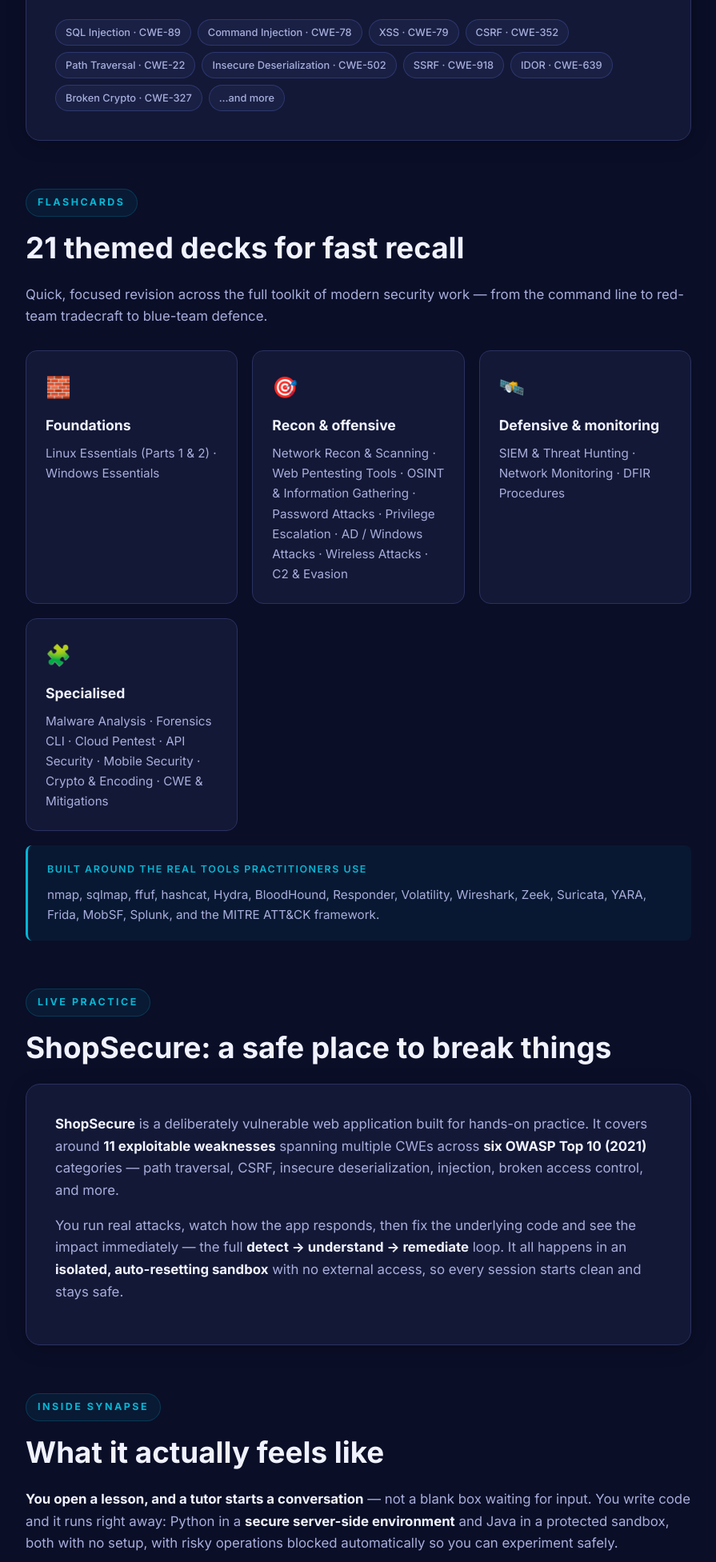
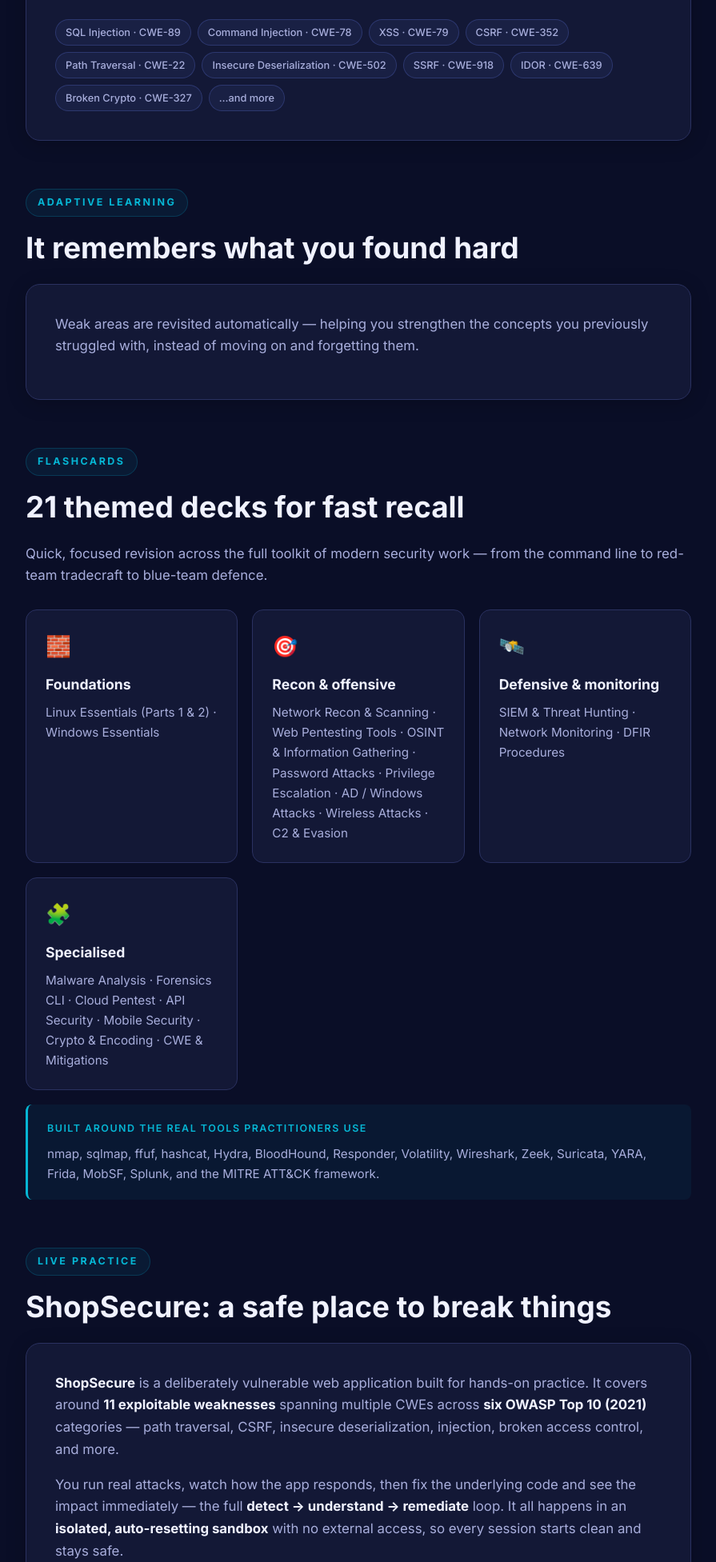
Before and after one commit to whitepanther69/synapse-course, a Flask app: template templates/about.html in a window 1280 px wide. Shown: the part 4202-6155 px from the top of the page at 80% size, without its empty margins (192-1087 px from the left). Run offline with Flask 3, Linux system fonts and the light colour scheme; the template is opened without the code that fills it, so the values that code supplies are empty; parts of the project's set-up code (start-up, migrations or seed data) failed here and were passed over; some web fonts are replaced.

Commit message:
About page: add author attribution line, add Adaptive learning, de-duplicate research/bio

```diff
--- a/templates/about.html
+++ b/templates/about.html
@@ -727,6 +727,15 @@
         </div>
     </section>
 
+    <!-- Adaptive learning -->
+    <section>
+        <span class="section-eyebrow">Adaptive learning</span>
+        <h2>It remembers what you found hard</h2>
+        <div class="card">
+            <p>Weak areas are revisited automatically — helping you strengthen the concepts you previously struggled with, instead of moving on and forgetting them.</p>
+        </div>
+    </section>
+
     <!-- Flashcards -->
     <section>
         <span class="section-eyebrow">Flashcards</span>
@@ -783,10 +792,7 @@
         <span class="section-eyebrow">Research</span>
         <h2>Grounded in research</h2>
         <div class="card">
-            <p>SYNAPSE grew out of a research project, with an <strong>open-source replication package</strong> archived under a <a class="inline-link" href="https://doi.org/10.5281/zenodo.20480483" target="_blank" rel="noopener">Zenodo DOI</a>. Its design was informed by an early pilot with neurodivergent and neurotypical learners — which returned encouraging signals, including a <strong>System Usability Scale score of 76.4</strong>. These are early findings, not a large-scale study.</p>
-            <div class="stat-row">
-                <div><div class="stat-num">76.4</div><div class="stat-label">SUS usability score · early pilot</div></div>
-            </div>
+            <p>SYNAPSE's design was informed by an early pilot involving neurodivergent and neurotypical learners, which returned encouraging <strong>usability results (SUS 76.4)</strong>. The open-source replication package is archived under a <a class="inline-link" href="https://doi.org/10.5281/zenodo.20480483" target="_blank" rel="noopener">Zenodo DOI</a>.</p>
         </div>
     </section>
 
@@ -833,7 +839,7 @@
                         <span>Anthropic Academy: Claude with the Anthropic API (2025)</span>
                         <span>Anthropic Academy: Introduction to the Model Context Protocol (2026)</span>
                     </div>
-                    <p class="creator-bio">SYNAPSE began as an Honours research project and has evolved into a full platform exploring how multi-model AI orchestration can make secure software education more inclusive and effective. The <a href="https://github.com/whitepanther69/synapse-course" target="_blank" rel="noopener">source code is on GitHub</a> and the release is <a href="https://doi.org/10.5281/zenodo.20480483" target="_blank" rel="noopener">archived on Zenodo</a>. For full background and professional history, see <a href="https://www.linkedin.com/in/giusy-ferrara/" target="_blank" rel="noopener">LinkedIn</a> or <a href="https://orcid.org/0009-0005-3669-8396" target="_blank" rel="noopener">ORCID</a>.</p>
+                    <p class="creator-bio"><strong>Designed, developed, and deployed by Giusy Ferrara.</strong> SYNAPSE began as an Honours research project and has evolved into a full platform exploring how multi-model AI orchestration can make secure software education more inclusive and effective. The <a href="https://github.com/whitepanther69/synapse-course" target="_blank" rel="noopener">source code is on GitHub</a> and the release is <a href="https://doi.org/10.5281/zenodo.20480483" target="_blank" rel="noopener">archived on Zenodo</a>. For full background and professional history, see <a href="https://www.linkedin.com/in/giusy-ferrara/" target="_blank" rel="noopener">LinkedIn</a> or <a href="https://orcid.org/0009-0005-3669-8396" target="_blank" rel="noopener">ORCID</a>.</p>
                 </div>
             </div>
         </div>
```
